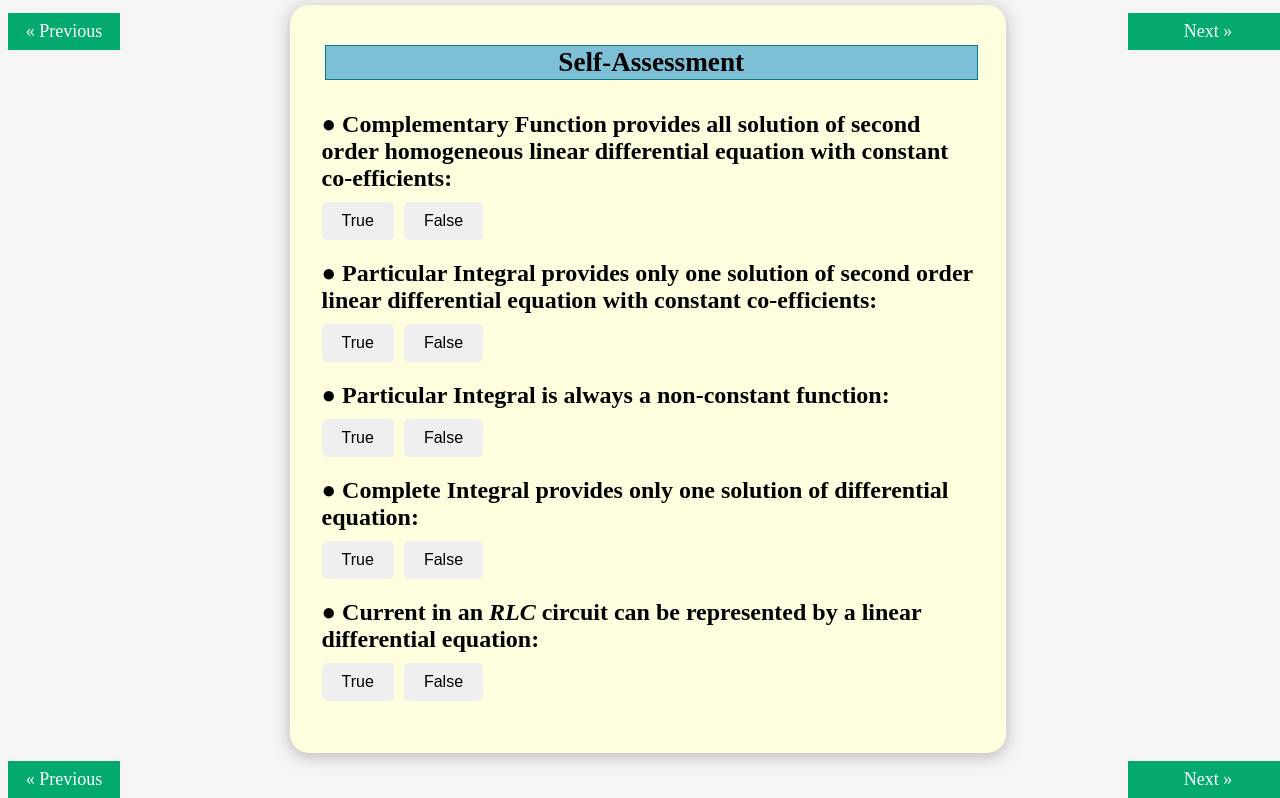
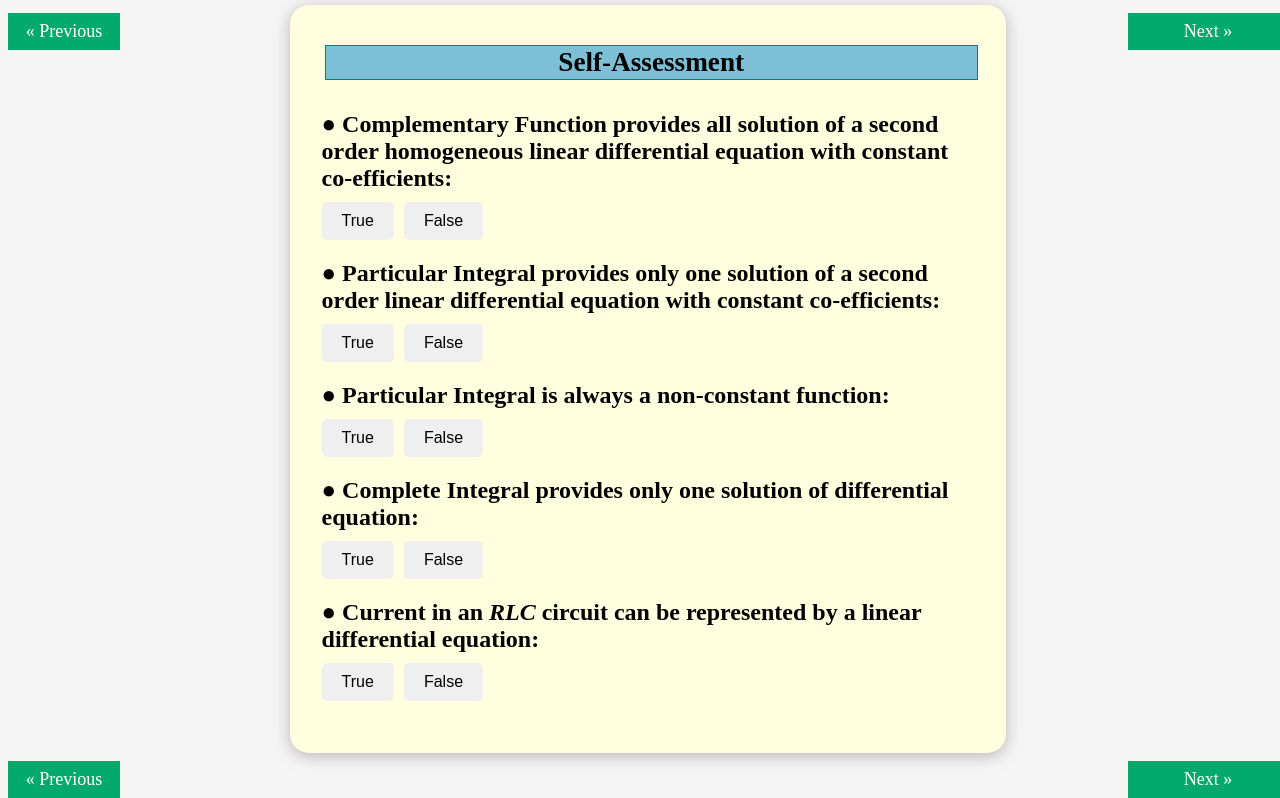
Before and after one commit to virtual-labs/exp-ordinary-linear-differential-dei, a plain HTML site: page experiment/simulation/self-assessment.html in a window 1280 px wide. Shown: the part 56-854 px from the top of the page. Drawn offline with Linux system fonts and the light colour scheme.

Commit message:
update on 06 june

```diff
--- a/experiment/simulation/self-assessment.html
+++ b/experiment/simulation/self-assessment.html
@@ -19,7 +19,7 @@
     <button class="subbtn" id="solbtn" >Self-Assessment</button><br><br>
 
     <div class="question" data-answer="yes">
-      <p>&#9679; Complementary Function provides all solution of second order homogeneous linear differential equation with constant co-efficients:</p>
+      <p>&#9679; Complementary Function provides all solution of a second order homogeneous linear differential equation with constant co-efficients:</p>
       <div class="answer-buttons">
         <button onclick="checkAnswer(this, 'yes')">True</button>
         <button onclick="checkAnswer(this, 'no')">False</button>
@@ -28,7 +28,7 @@
     </div>
 
     <div class="question" data-answer="yes">
-      <p>&#9679; Particular Integral provides only one solution of second order linear differential equation with constant co-efficients:</p>
+      <p>&#9679; Particular Integral provides only one solution of a second order linear differential equation with constant co-efficients:</p>
       <div class="answer-buttons">
         <button onclick="checkAnswer(this, 'yes')">True</button>
         <button onclick="checkAnswer(this, 'no')">False</button>
```
